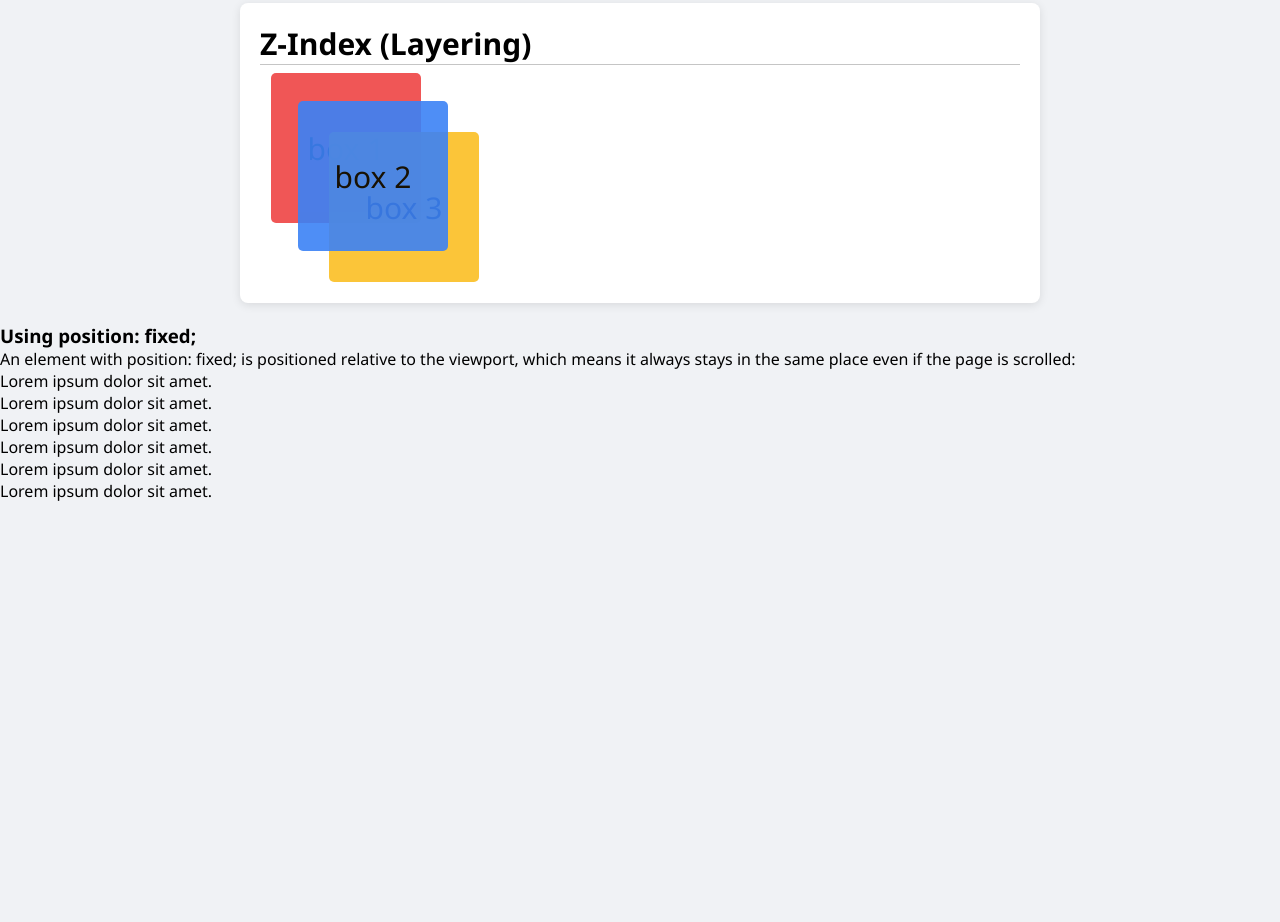
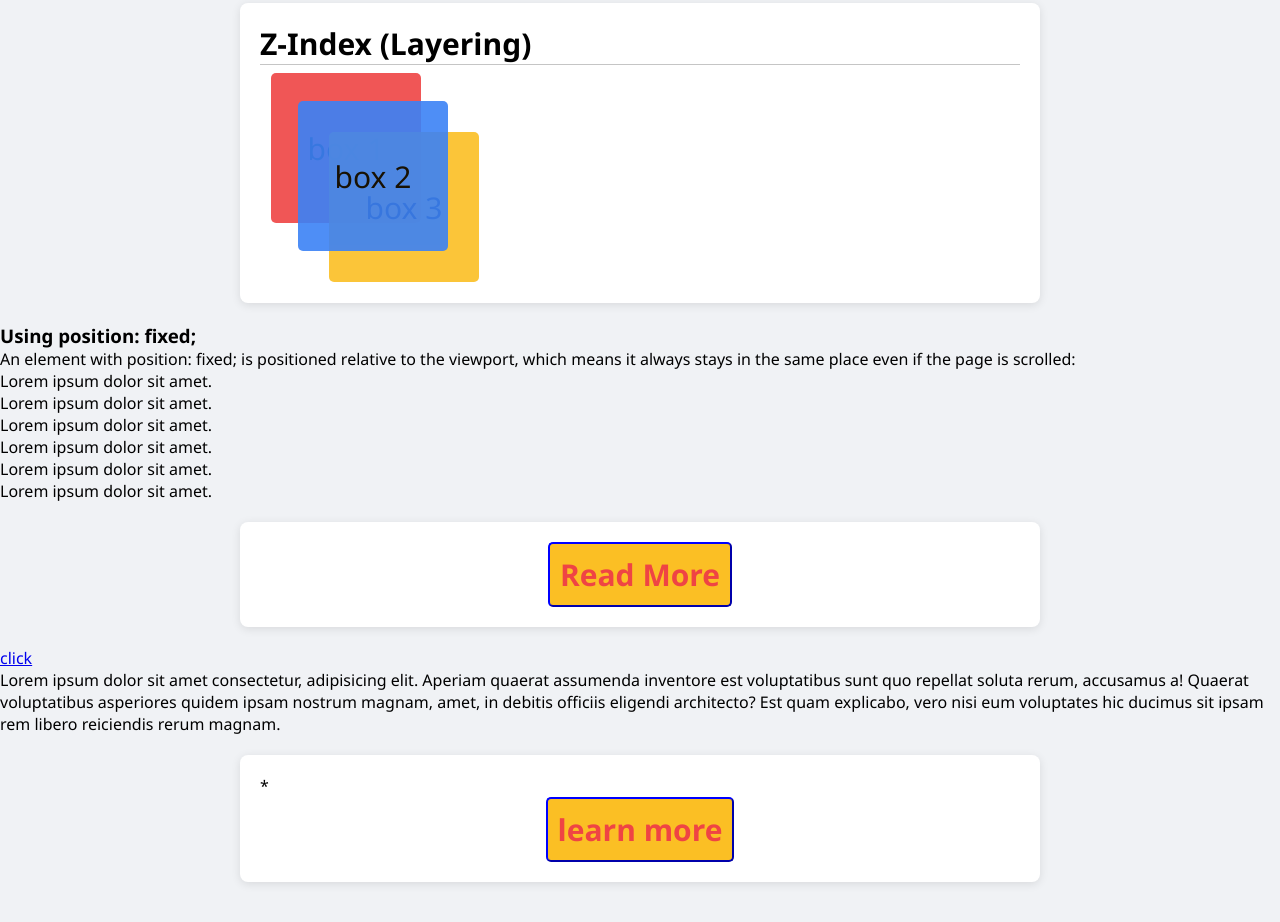
Before and after one commit to dev-zahidulislam/pseudo-practice, a plain HTML site: page index.html in a window 1280 px wide. Shown: the part 805-1727 px from the top of the page. Before the commit the page ends 1407 px from the top, so only its background shows below. Drawn offline with Linux system fonts and the light colour scheme.

Commit message:
practice pseudo class

```diff
--- a/index.html
+++ b/index.html
@@ -77,5 +77,23 @@
       <p>Lorem ipsum dolor sit amet.</p>
       <p>Lorem ipsum dolor sit amet.</p>
     </section>
+
+    <!-- start hover practice -->
+     <section class="hover container">
+      <div class="hover-container">
+        <button>Read More</button>
+      </div>
+     </section>
+
+     <a href="google.com">click</a>
+
+     <p>Lorem ipsum dolor sit amet consectetur, adipisicing elit. Aperiam quaerat assumenda inventore est voluptatibus sunt quo repellat soluta rerum, accusamus a! Quaerat voluptatibus asperiores quidem ipsam nostrum magnam, amet, in debitis officiis eligendi architecto? Est quam explicabo, vero nisi eum voluptates hic ducimus sit ipsam rem libero reiciendis rerum magnam.</p>
+    <!-- end hover practice -->
+
+    <section class=" btn container hover-container">
+      <button>learn more</button>
+    </section>
+
+
   </body>
 </html>
--- a/styles/style.css
+++ b/styles/style.css
@@ -172,3 +172,45 @@ h2 {
 .after-before p::after {
   content: ur;
 }
+
+/* hover */
+.hover-container button{
+  font-size: 30px;
+  font-weight: bold;
+  background-color: #fbbf24;
+  color: #ef4444;
+  padding: 10px;
+  display: flex;
+  justify-content: center;
+  align-items: center;
+  margin: 0 auto;
+  border-radius: 5px;
+  border-color: blue;
+  cursor: pointer;
+  transition: 0.4s;
+}
+
+.hover-container button:hover{
+  background-color: #fb2424;
+  color: #d1fae5;
+
+
+}
+
+.hover-container a:visited{
+  color: #fb2424;
+  background-color: #fbbf24;
+}
+
+ p::selection {
+  color: red;
+  background: yellow;
+}
+
+.btn::before{
+  content: "*";
+  display: inline-flex;
+  justify-content: center;
+  align-items: center;
+  margin: 0;
+}
```
